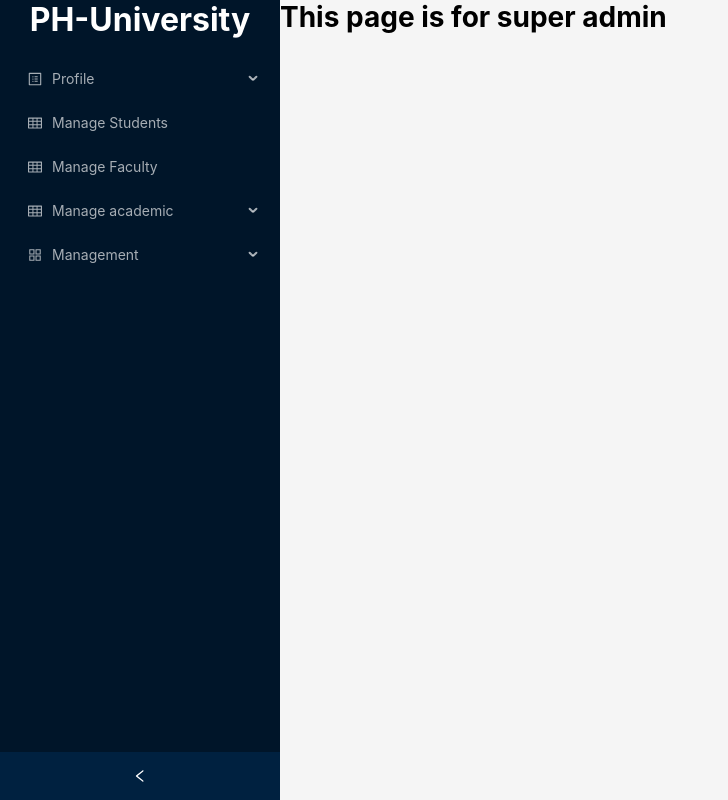
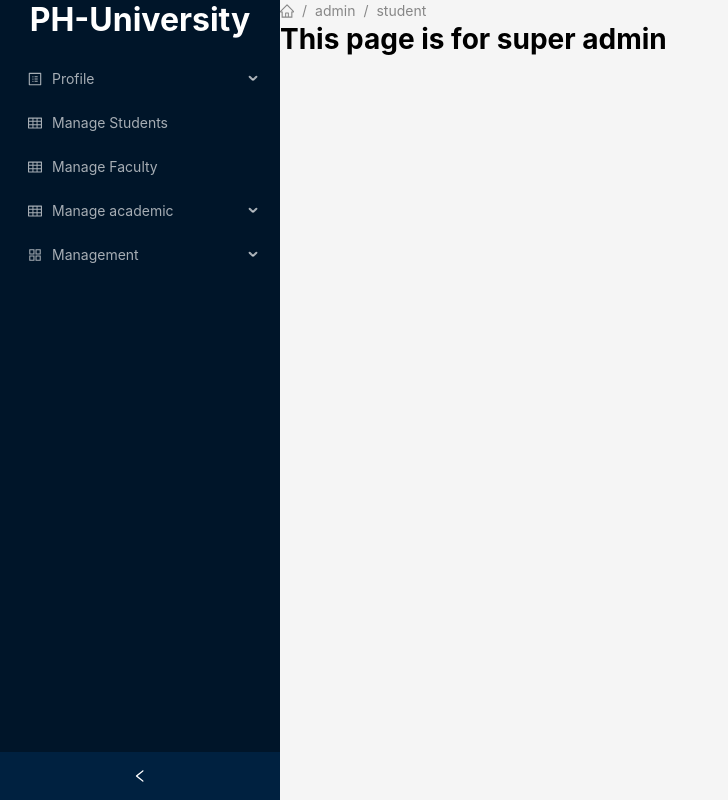
Before and after one commit to FaizulOsman/university-management-frontend, a Next.js app: page /super-admin in a window 1280 px wide. Shown: the whole page, without its empty margins (0-728 px from the left). Built offline with nearby package versions, Linux system fonts and the light colour scheme.

Commit message:
feat: breadCrumb increment

```diff
--- a/src/components/ui/Contents.tsx
+++ b/src/components/ui/Contents.tsx
@@ -1,11 +1,32 @@
 "use client";
+import { Layout } from "antd";
+import UMBreadCrumb from "./UMBreadCrumb";
 
-import { Layout } from "antd";
 const { Content } = Layout;
 
 const Contents = ({ children }: { children: React.ReactNode }) => {
+  const base = "admin";
   return (
-    <Content style={{ minHeight: "100vh", color: "black" }}>{children}</Content>
+    <Content
+      style={{
+        minHeight: "100vh",
+        color: "black",
+      }}
+    >
+      <UMBreadCrumb
+        items={[
+          {
+            label: `${base}`,
+            link: `/${base}`,
+          },
+          {
+            label: "student",
+            link: `/${base}/student`,
+          },
+        ]}
+      />
+      {children}
+    </Content>
   );
 };
 
--- /dev/null
+++ b/src/components/ui/UMBreadCrumb.tsx
@@ -0,0 +1,35 @@
+import { Breadcrumb } from "antd";
+import Link from "next/link";
+import { HomeOutlined } from "@ant-design/icons";
+
+const UMBreadCrumb = ({
+  items,
+}: {
+  items: {
+    label: string;
+    link: string;
+  }[];
+}) => {
+  const breadCrumbItems = [
+    {
+      title: (
+        <Link href="/">
+          <HomeOutlined />
+        </Link>
+      ),
+    },
+    ...items.map((item) => {
+      return {
+        title: item.link ? (
+          <Link href={item.link}>{item.label}</Link>
+        ) : (
+          <span>{item.label}</span>
+        ),
+      };
+    }),
+  ];
+
+  return <Breadcrumb items={breadCrumbItems}></Breadcrumb>;
+};
+
+export default UMBreadCrumb;
```
